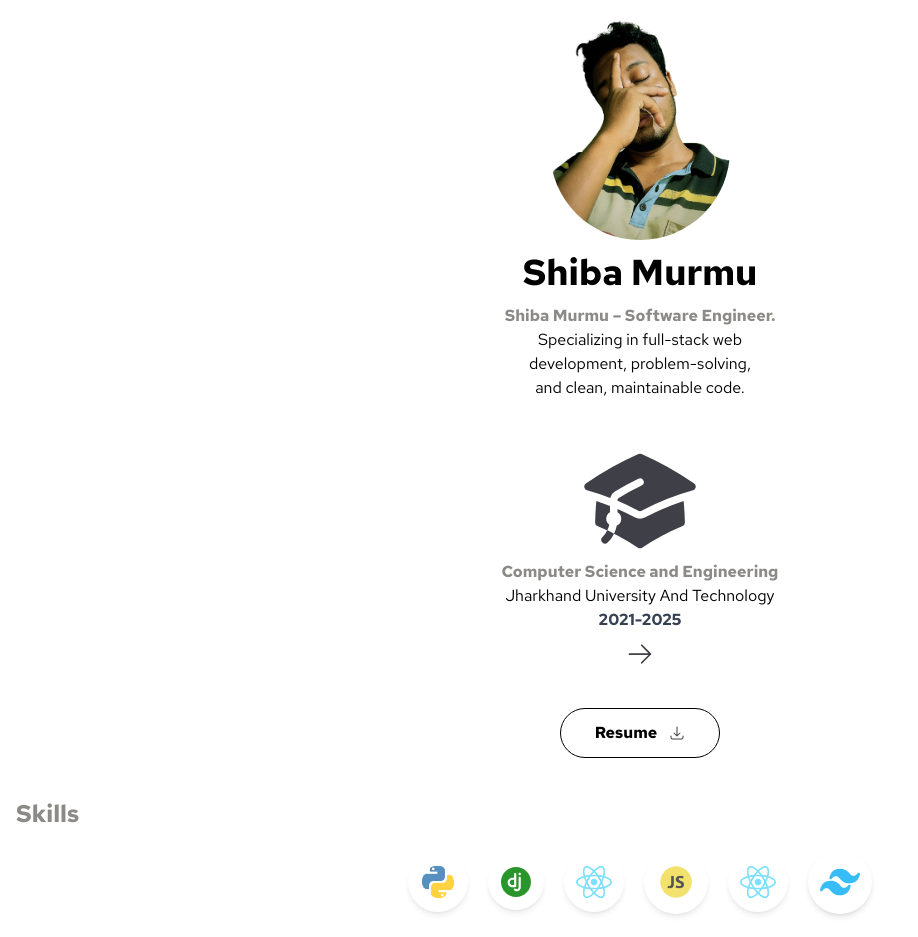
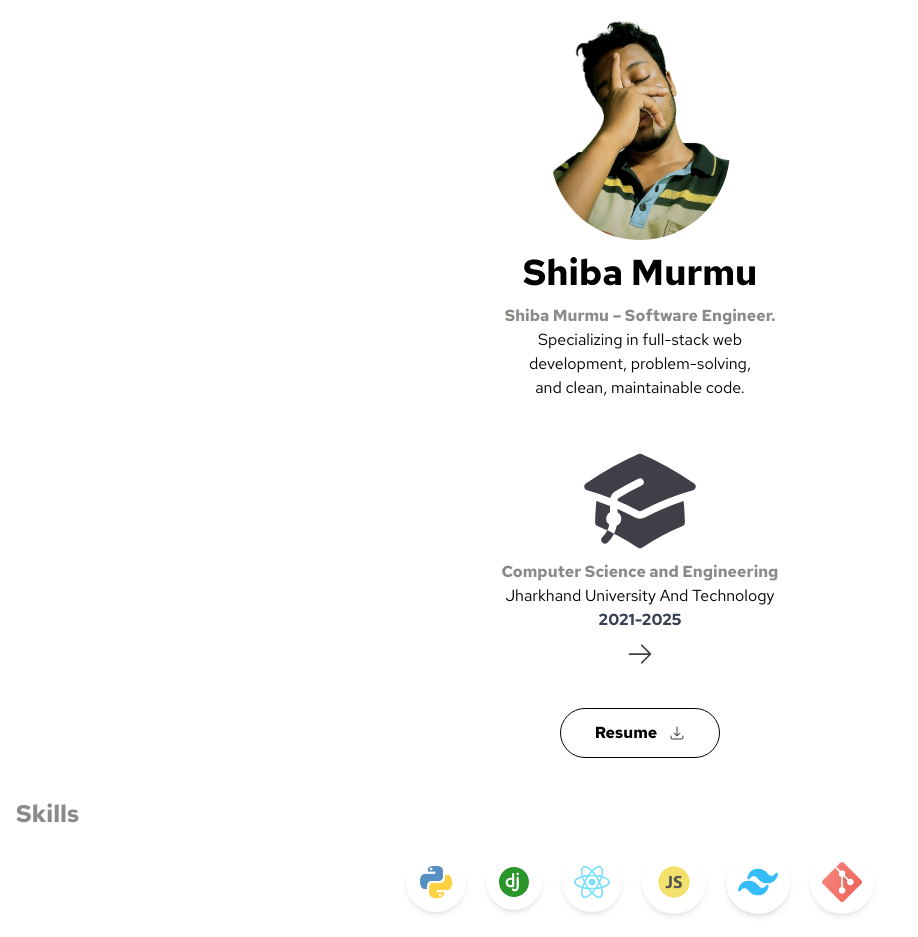
Before and after one commit to shiba-murmu/shiba-portfolio, a React (Vite) app: page / in a window 1280 px wide. Shown: the top 937 px of the page, without its empty margins (0-918 px from the left). Built offline with nearby package versions, Linux system fonts and the light colour scheme.

Commit message:
git skills is added to the skills place.

```diff
--- a/src/pages/Skills/SkillDetails.jsx
+++ b/src/pages/Skills/SkillDetails.jsx
@@ -3,6 +3,7 @@ import python_icon from '/src/assets/python.png';
 import javascript_icon from '/src/assets/javascript.png';
 import react_icon from '/src/assets/react.png';
 import Icons from '../../components/Icons';
+import Git from '/src/assets/Git.png';
 
 function Skills({ value }) {
     const SkillsIcons = (val) => {
@@ -60,6 +61,17 @@ function Skills({ value }) {
                         </div>
                     </>
                 )
+
+            case 'Git':
+                return (
+                    <>
+                        <div className='flex rounded-full shadow-md  hover:cursor-pointer p-3 justify-evenly items-center animate-pulse hover:animate-none'>
+                            <div>
+                                <img src={Git} alt="Git skills" className='w-10 h-10' />
+                            </div>
+                        </div>
+                    </>
+                )
             default:
                 return null
         }
@@ -86,8 +98,8 @@ function SkillDetails() {
                         <Skills value='django' />
                         <Skills value='react' />
                         <Skills value='javascript' />
-                        <Skills value='react' />
                         <Skills value='tailwind' />
+                        <Skills value='Git' />
                     </section>
                 </div>
             </div>
```
Also changed, not shown: src/assets/Git.png (added).
